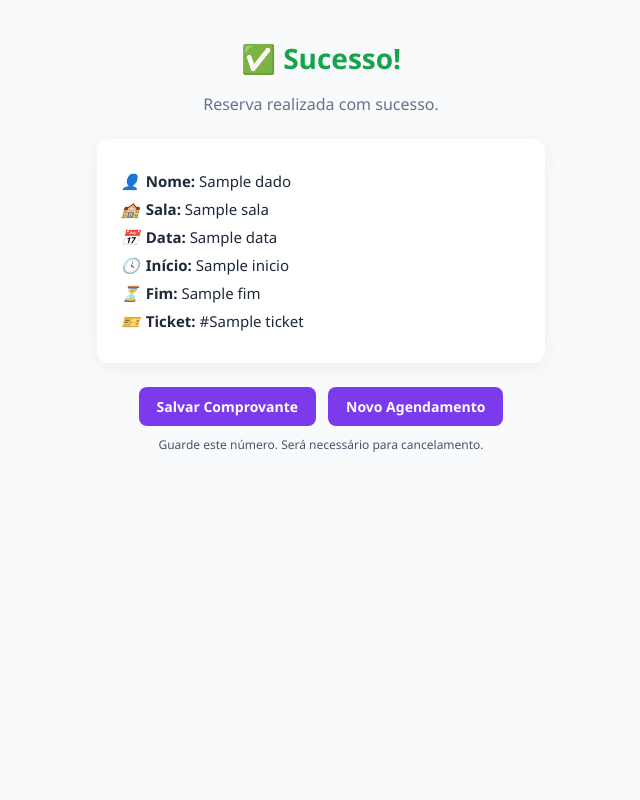
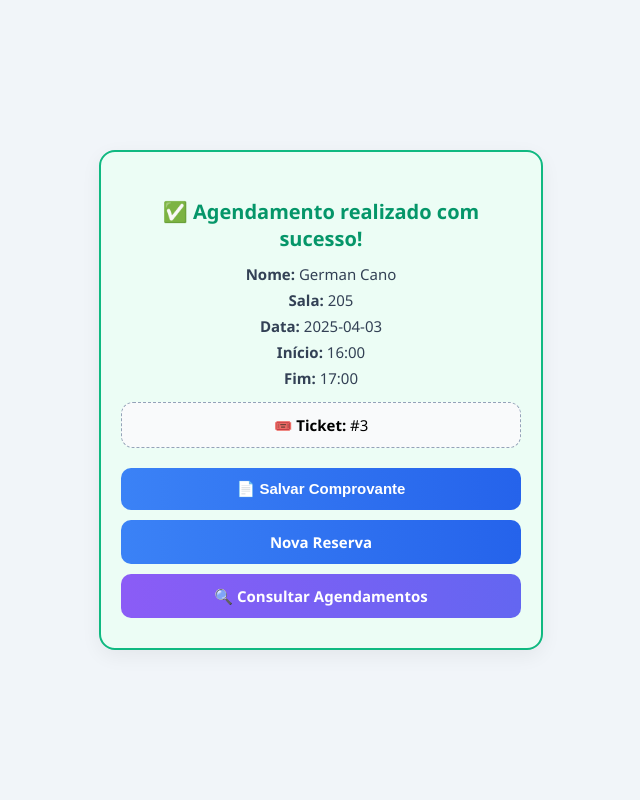
Before and after one commit to rdgx02/agendamento-de-salas, a Flask app: template app/templates/confirmado.html in a window 1280 px wide. Shown: the whole page, without its empty margins (319-959 px from the left). Run offline with Flask 3, Linux system fonts and the light colour scheme; the template is opened without the code that fills it: values that come from a table or form of the project are taken from there, most other values are stand-ins (such as "Sample title", 1, 10 or a date in 2020); some libraries are stand-ins or nearby versions.

Commit message:
Corrige tela de confirmação e exibição dos dados do agendamento

```diff
--- a/app/agendamento.py
+++ b/app/agendamento.py
@@ -1,6 +1,6 @@
 from flask import (
     Flask, render_template, request, redirect, url_for,
-    session, send_file, make_response, jsonify
+    session, send_file, jsonify
 )
 from flask_sqlalchemy import SQLAlchemy
 from datetime import datetime, timedelta, date
@@ -176,9 +176,17 @@ def agendar():
 def confirmado():
     mensagem = session.pop("mensagem_confirmacao", None)
     dados = session.pop("dados_confirmacao", None)
-    if not dados:
+
+    if not dados or "ticket" not in dados:
         return redirect(url_for("agendar"))
-    return render_template("confirmado.html", mensagem=mensagem, dados=dados)
+
+    try:
+        ticket_id = int(dados["ticket"])
+        agendamento = Agendamento.query.get(ticket_id)
+    except (ValueError, TypeError):
+        agendamento = None
+
+    return render_template("confirmado.html", mensagem=mensagem, dados=dados, agendamento=agendamento)
 
 @app.route("/meus-agendamentos")
 def meus_agendamentos():
--- a/app/templates/confirmado.html
+++ b/app/templates/confirmado.html
@@ -7,131 +7,136 @@
   <style>
     body {
       font-family: 'Segoe UI', sans-serif;
-      background-color: #f8fafc;
+      background-color: #f1f5f9;
       margin: 0;
-      padding: 20px;
+      padding: 0;
+      display: flex;
+      align-items: center;
+      justify-content: center;
+      min-height: 100vh;
       text-align: center;
     }
 
-    h1 {
-      color: #16a34a;
-      font-size: 28px;
-      margin-bottom: 8px;
+    .card {
+      background-color: #ecfdf5;
+      border: 2px solid #10b981;
+      border-radius: 16px;
+      padding: 30px 20px;
+      box-shadow: 0 6px 20px rgba(0, 0, 0, 0.06);
+      max-width: 400px;
+      width: 100%;
+      animation: fadeIn 0.5s ease-in-out;
     }
 
-    .subtitulo {
-      color: #64748b;
-      font-size: 16px;
-      margin-bottom: 24px;
-    }
-
-    .card {
-      background: #ffffff;
-      border-radius: 12px;
-      box-shadow: 0 4px 20px rgba(0, 0, 0, 0.06);
-      padding: 24px;
-      max-width: 400px;
-      margin: 0 auto 24px;
-      text-align: left;
+    .card h2 {
+      color: #059669;
+      font-size: 20px;
+      margin-bottom: 12px;
     }
 
     .card p {
+      color: #334155;
       font-size: 15px;
-      margin: 8px 0;
-      color: #1e293b;
+      margin: 6px 0;
     }
 
     .card p strong {
       font-weight: 600;
     }
 
-    .card p i {
-      margin-right: 6px;
+    .botoes {
+      margin-top: 20px;
+      display: flex;
+      flex-direction: column;
+      gap: 10px;
     }
 
-    .botoes {
-      display: flex;
-      justify-content: center;
-      gap: 12px;
-      flex-wrap: wrap;
+    .btn {
+      display: block;
+      width: 100%;
+      padding: 12px 0;
+      font-size: 15px;
+      font-weight: 600;
+      border: none;
+      border-radius: 10px;
+      cursor: pointer;
+      text-decoration: none;
+      transition: transform 0.2s ease;
     }
 
-    .botoes button, .botoes a button {
-      background-color: #7c3aed;
-      color: white;
-      border: none;
-      padding: 10px 18px;
-      font-size: 14px;
-      border-radius: 8px;
-      cursor: pointer;
-      transition: background-color 0.2s;
-      font-family: 'Segoe UI', sans-serif;
-      font-weight: 600;
-      -webkit-appearance: none;
+    .btn:active {
+      transform: scale(0.98);
     }
 
-    .botoes button:hover, .botoes a button:hover {
-      background-color: #6d28d9;
+    .btn-azul {
+      background: linear-gradient(to right, #3b82f6, #2563eb);
+      color: white;
     }
 
-    .nova-reserva {
-      background-color: #ede9fe;
-      color: #4c1d95;
+    .btn-roxo {
+      background: linear-gradient(to right, #8b5cf6, #6366f1);
+      color: white;
     }
 
-    .nova-reserva:hover {
-      background-color: #ddd6fe;
+    .ticket {
+      background: #f9fafb;
+      border: 1px dashed #94a3b8;
+      border-radius: 12px;
+      padding: 12px;
+      font-size: 15px;
+      margin: 14px 0;
     }
 
-    .obs {
-      font-size: 12px;
-      color: #475569;
-      margin-top: 10px;
-    }
-
-    @media (max-width: 480px) {
-      .card {
-        margin: 12px;
+    @keyframes fadeIn {
+      from {
+        opacity: 0;
+        transform: translateY(15px);
       }
-
-      .botoes {
-        flex-direction: column;
-      }
-
-      .botoes button, .botoes a button {
-        width: 100%;
+      to {
+        opacity: 1;
+        transform: translateY(0);
       }
     }
   </style>
 </head>
 <body>
 
-  <h1>✅ Sucesso!</h1>
-  <p class="subtitulo">Reserva realizada com sucesso.</p>
+  <div class="card" id="comprovante">
+    <h2>✅ Agendamento realizado com sucesso!</h2>
 
-  {% if dados %}
-    <div class="card" id="confirmacao">
-      <p><i>👤</i><strong>Nome:</strong> {{ dados.nome }}</p>
-      <p><i>🏫</i><strong>Sala:</strong> {{ dados.sala }}</p>
-      <p><i>📅</i><strong>Data:</strong> {{ dados.data }}</p>
-      <p><i>🕓</i><strong>Início:</strong> {{ dados.inicio }}</p>
-      <p><i>⏳</i><strong>Fim:</strong> {{ dados.fim }}</p>
-      <p><i>🎫</i><strong>Ticket:</strong> #{{ dados.ticket }}</p>
-    </div>
+    {% if agendamento %}
+      <p><strong>Nome:</strong> {{ agendamento.nome }}</p>
+      <p><strong>Sala:</strong> {{ agendamento.sala }}</p>
+      <p><strong>Data:</strong> {{ agendamento.data }}</p>
+      <p><strong>Início:</strong> {{ agendamento.inicio.strftime('%H:%M') }}</p>
+      <p><strong>Fim:</strong> {{ agendamento.fim.strftime('%H:%M') }}</p>
+      <div class="ticket">
+        <strong>🎟️ Ticket:</strong> #{{ agendamento.id }}
+      </div>
+    {% else %}
+      <p>Informações não disponíveis.</p>
+    {% endif %}
 
     <div class="botoes">
-      <a href="/static/qrcodes/{{ dados.ticket }}.png" download="comprovante_{{ dados.ticket }}.png">
-        <button>Salvar Comprovante</button>
-      </a>
-      <form method="get" action="{{ url_for('agendar') }}">
-        <button type="submit" class="nova-reserva">Novo Agendamento</button>
-      </form>
+      <button class="btn btn-azul" onclick="salvarComprovante()">📄 Salvar Comprovante</button>
+      <a href="{{ url_for('agendar') }}" class="btn btn-azul">Nova Reserva</a>
+      <a href="{{ url_for('meus_agendamentos') }}" class="btn btn-roxo">🔍 Consultar Agendamentos</a>
     </div>
+  </div>
 
-    <p class="obs">Guarde este número. Será necessário para cancelamento.</p>
-  {% endif %}
+  <script src="https://html2canvas.hertzen.com/dist/html2canvas.min.js"></script>
+  <script>
+    function salvarComprovante() {
+      const elemento = document.getElementById('comprovante');
+      html2canvas(elemento).then(canvas => {
+        const link = document.createElement('a');
+        link.download = 'comprovante.png';
+        link.href = canvas.toDataURL();
+        link.click();
+      });
+    }
 
-  <script>
+    // Bloqueio da seta de voltar
     window.addEventListener("pageshow", function(event) {
       const tipo = performance.getEntriesByType("navigation")[0]?.type || "navigate";
       if (event.persisted || tipo === "back_forward") {
```
Also changed, not shown: app/templates/cancelado.html (+62 -35 lines), app/templates/form.html (+56 -51 lines), app/templates/meus_agendamentos.html (+33 -9 lines), data/agendamentos.db.
